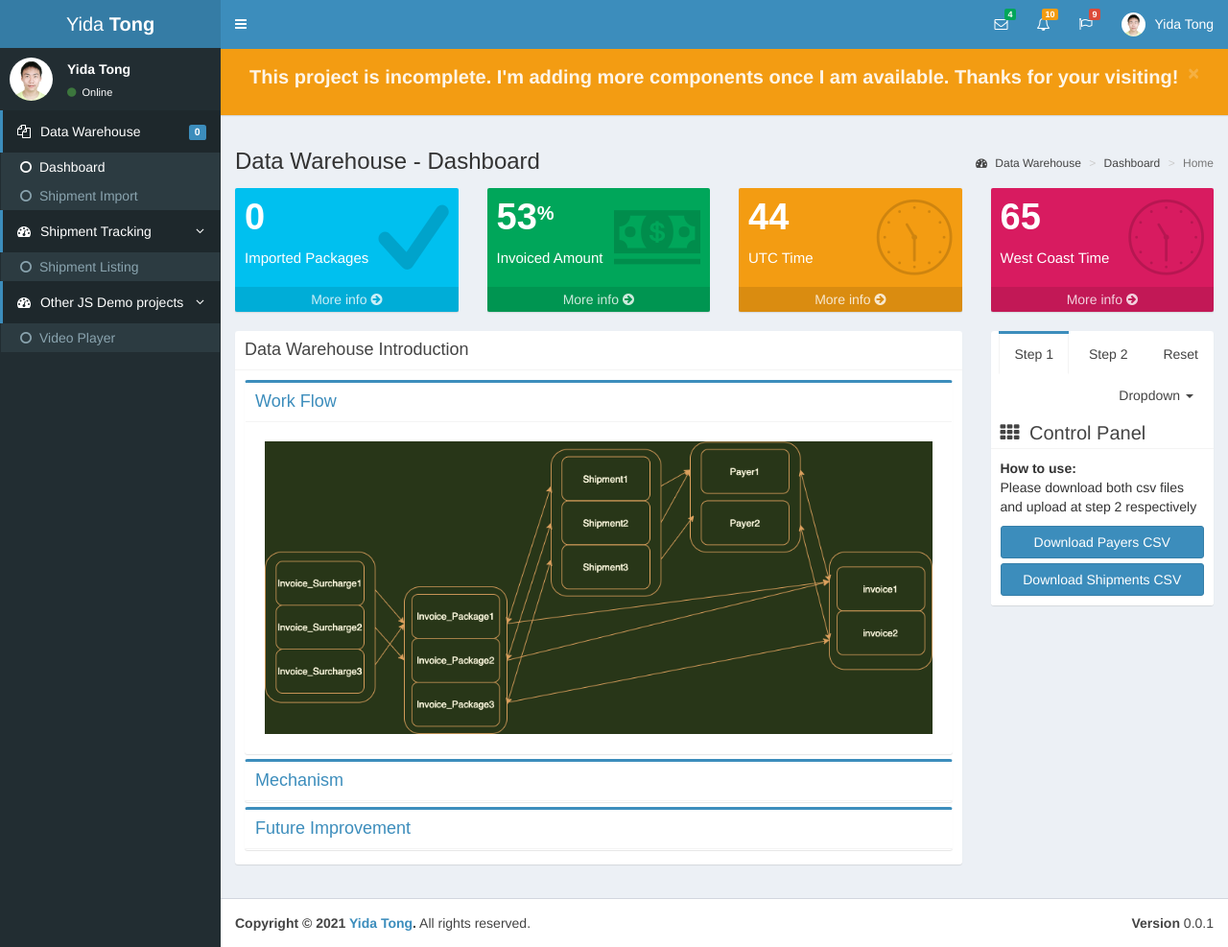
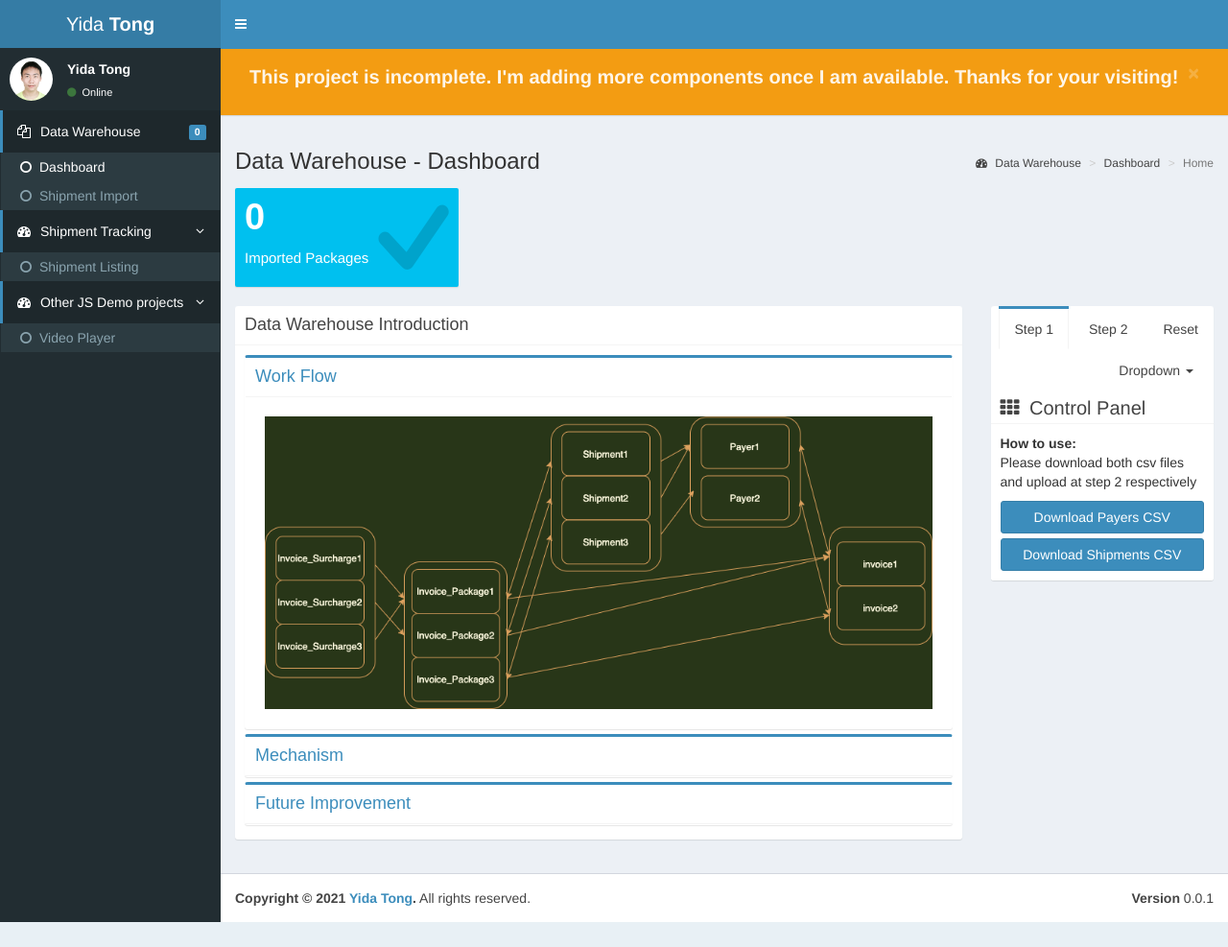
Before and after one commit to yida-tong/Django_Project_Demo, a Django app: page /data_warehouse/index/ in a window 1280 px wide. Shown: the whole page at 96% size. After the commit the page ends 961 px from the top, so only its background shows below. Run offline with Django 3.2, Linux system fonts and the light colour scheme; data that the repository does not hold is empty; some libraries are stand-ins or nearby versions; some web fonts are replaced.

Commit message:
minor modification

```diff
--- a/data_warehouse/templates/data_warehouse/dashboard.html
+++ b/data_warehouse/templates/data_warehouse/dashboard.html
@@ -39,48 +39,48 @@
           <div class="icon">
             <i class="ion ion-checkmark-round"></i>
           </div>
-          <a href="#" class="small-box-footer">More info <i class="fa fa-arrow-circle-right"></i></a>
+{#          <a href="#" class="small-box-footer">More info <i class="fa fa-arrow-circle-right"></i></a>#}
         </div>
       </div>
-      <div class="col-lg-3 col-xs-6">
-        <div class="small-box bg-green">
-          <div class="inner">
-            <h3>53<sup style="font-size: 20px">%</sup></h3>
-
-            <p>Invoiced Amount</p>
-          </div>
-          <div class="icon">
-            <i class="ion ion-cash"></i>
-          </div>
-          <a href="#" class="small-box-footer">More info <i class="fa fa-arrow-circle-right"></i></a>
-        </div>
-      </div>
-      <div class="col-lg-3 col-xs-6">
-        <div class="small-box bg-yellow">
-          <div class="inner">
-            <h3>44</h3>
-
-            <p>UTC Time</p>
-          </div>
-          <div class="icon">
-            <i class="ion ion-ios-time-outline"></i>
-          </div>
-          <a href="#" class="small-box-footer">More info <i class="fa fa-arrow-circle-right"></i></a>
-        </div>
-      </div>
-      <div class="col-lg-3 col-xs-6">
-        <div class="small-box bg-maroon">
-          <div class="inner">
-            <h3>65</h3>
-
-            <p>West Coast Time</p>
-          </div>
-          <div class="icon">
-            <i class="ion ion-ios-time-outline"></i>
-          </div>
-          <a href="#" class="small-box-footer">More info <i class="fa fa-arrow-circle-right"></i></a>
-        </div>
-      </div>
+{#      <div class="col-lg-3 col-xs-6">#}
+{#        <div class="small-box bg-green">#}
+{#          <div class="inner">#}
+{#            <h3>53<sup style="font-size: 20px">%</sup></h3>#}
+{##}
+{#            <p>Invoiced Amount</p>#}
+{#          </div>#}
+{#          <div class="icon">#}
+{#            <i class="ion ion-cash"></i>#}
+{#          </div>#}
+{#          <a href="#" class="small-box-footer">More info <i class="fa fa-arrow-circle-right"></i></a>#}
+{#        </div>#}
+{#      </div>#}
+{#      <div class="col-lg-3 col-xs-6">#}
+{#        <div class="small-box bg-yellow">#}
+{#          <div class="inner">#}
+{#            <h3>44</h3>#}
+{##}
+{#            <p>UTC Time</p>#}
+{#          </div>#}
+{#          <div class="icon">#}
+{#            <i class="ion ion-ios-time-outline"></i>#}
+{#          </div>#}
+{#          <a href="#" class="small-box-footer">More info <i class="fa fa-arrow-circle-right"></i></a>#}
+{#        </div>#}
+{#      </div>#}
+{#      <div class="col-lg-3 col-xs-6">#}
+{#        <div class="small-box bg-maroon">#}
+{#          <div class="inner">#}
+{#            <h3>65</h3>#}
+{##}
+{#            <p>West Coast Time</p>#}
+{#          </div>#}
+{#          <div class="icon">#}
+{#            <i class="ion ion-ios-time-outline"></i>#}
+{#          </div>#}
+{#          <a href="#" class="small-box-footer">More info <i class="fa fa-arrow-circle-right"></i></a>#}
+{#        </div>#}
+{#      </div>#}
     </div>
 
     <div class="row">
--- a/mysite/templates/mysite/base.html
+++ b/mysite/templates/mysite/base.html
@@ -45,104 +45,104 @@
       <div class="navbar-custom-menu">
         <ul class="nav navbar-nav">
           <!-- Messages: style can be found in dropdown.less-->
-          <li class="dropdown messages-menu">
-            <a href="#" class="dropdown-toggle" data-toggle="dropdown">
-              <i class="fa fa-envelope-o"></i>
-              <span class="label label-success">4</span>
-            </a>
-            <ul class="dropdown-menu">
-              <li class="header">You have 4 messages</li>
-              <li>
-                <!-- inner menu: contains the actual data -->
-                <ul class="menu">
-                  <li><!-- start message -->
-                    <a href="#">
-                      <div class="pull-left">
-                        <img src="{% static 'img/yida.jpg' %}" class="img-circle" alt="User Image">
-                      </div>
-                      <h4>
-                        Support Team
-                        <small><i class="fa fa-clock-o"></i> 5 mins</small>
-                      </h4>
-                      <p>Why not buy a new awesome theme?</p>
-                    </a>
-                  </li>
-                  <!-- end message -->
-                </ul>
-              </li>
-              <li class="footer"><a href="#">See All Messages</a></li>
-            </ul>
-          </li>
+{#          <li class="dropdown messages-menu">#}
+{#            <a href="#" class="dropdown-toggle" data-toggle="dropdown">#}
+{#              <i class="fa fa-envelope-o"></i>#}
+{#              <span class="label label-success">4</span>#}
+{#            </a>#}
+{#            <ul class="dropdown-menu">#}
+{#              <li class="header">You have 4 messages</li>#}
+{#              <li>#}
+{#                <!-- inner menu: contains the actual data -->#}
+{#                <ul class="menu">#}
+{#                  <li><!-- start message -->#}
+{#                    <a href="#">#}
+{#                      <div class="pull-left">#}
+{#                        <img src="{% static 'img/yida.jpg' %}" class="img-circle" alt="User Image">#}
+{#                      </div>#}
+{#                      <h4>#}
+{#                        Support Team#}
+{#                        <small><i class="fa fa-clock-o"></i> 5 mins</small>#}
+{#                      </h4>#}
+{#                      <p>Why not buy a new awesome theme?</p>#}
+{#                    </a>#}
+{#                  </li>#}
+{#                  <!-- end message -->#}
+{#                </ul>#}
+{#              </li>#}
+{#              <li class="footer"><a href="#">See All Messages</a></li>#}
+{#            </ul>#}
+{#          </li>#}
           <!-- Notifications: style can be found in dropdown.less -->
-          <li class="dropdown notifications-menu">
-            <a href="#" class="dropdown-toggle" data-toggle="dropdown">
-              <i class="fa fa-bell-o"></i>
-              <span class="label label-warning">10</span>
-            </a>
-            <ul class="dropdown-menu">
-              <li class="header">You have 10 notifications</li>
-              <li>
-                <!-- inner menu: contains the actual data -->
-                <ul class="menu">
-                  <li>
-                    <a href="#">
-                      <i class="fa fa-users text-aqua"></i> 5 new members joined today
-                    </a>
-                  </li>
-                </ul>
-              </li>
-              <li class="footer"><a href="#">View all</a></li>
-            </ul>
-          </li>
+{#          <li class="dropdown notifications-menu">#}
+{#            <a href="#" class="dropdown-toggle" data-toggle="dropdown">#}
+{#              <i class="fa fa-bell-o"></i>#}
+{#              <span class="label label-warning">10</span>#}
+{#            </a>#}
+{#            <ul class="dropdown-menu">#}
+{#              <li class="header">You have 10 notifications</li>#}
+{#              <li>#}
+{#                <!-- inner menu: contains the actual data -->#}
+{#                <ul class="menu">#}
+{#                  <li>#}
+{#                    <a href="#">#}
+{#                      <i class="fa fa-users text-aqua"></i> 5 new members joined today#}
+{#                    </a>#}
+{#                  </li>#}
+{#                </ul>#}
+{#              </li>#}
+{#              <li class="footer"><a href="#">View all</a></li>#}
+{#            </ul>#}
+{#          </li>#}
           <!-- Tasks: style can be found in dropdown.less -->
-          <li class="dropdown tasks-menu">
-            <a href="#" class="dropdown-toggle" data-toggle="dropdown">
-              <i class="fa fa-flag-o"></i>
-              <span class="label label-danger">9</span>
-            </a>
-            <ul class="dropdown-menu">
-              <li class="header">You have 9 tasks</li>
-              <li>
-                <!-- inner menu: contains the actual data -->
-                <ul class="menu">
-                  <li><!-- Task item -->
-                    <a href="#">
-                      <h3>
-                        Design some buttons
-                        <small class="pull-right">20%</small>
-                      </h3>
-                      <div class="progress xs">
-                        <div class="progress-bar progress-bar-aqua" style="width: 20%" role="progressbar"
-                             aria-valuenow="20" aria-valuemin="0" aria-valuemax="100">
-                          <span class="sr-only">20% Complete</span>
-                        </div>
-                      </div>
-                    </a>
-                  </li>
-                  <!-- end task item -->
-                </ul>
-              </li>
-              <li class="footer">
-                <a href="#">View all tasks</a>
-              </li>
-            </ul>
-          </li>
+{#          <li class="dropdown tasks-menu">#}
+{#            <a href="#" class="dropdown-toggle" data-toggle="dropdown">#}
+{#              <i class="fa fa-flag-o"></i>#}
+{#              <span class="label label-danger">9</span>#}
+{#            </a>#}
+{#            <ul class="dropdown-menu">#}
+{#              <li class="header">You have 9 tasks</li>#}
+{#              <li>#}
+{#                <!-- inner menu: contains the actual data -->#}
+{#                <ul class="menu">#}
+{#                  <li><!-- Task item -->#}
+{#                    <a href="#">#}
+{#                      <h3>#}
+{#                        Design some buttons#}
+{#                        <small class="pull-right">20%</small>#}
+{#                      </h3>#}
+{#                      <div class="progress xs">#}
+{#                        <div class="progress-bar progress-bar-aqua" style="width: 20%" role="progressbar"#}
+{#                             aria-valuenow="20" aria-valuemin="0" aria-valuemax="100">#}
+{#                          <span class="sr-only">20% Complete</span>#}
+{#                        </div>#}
+{#                      </div>#}
+{#                    </a>#}
+{#                  </li>#}
+{#                  <!-- end task item -->#}
+{#                </ul>#}
+{#              </li>#}
+{#              <li class="footer">#}
+{#                <a href="#">View all tasks</a>#}
+{#              </li>#}
+{#            </ul>#}
+{#          </li>#}
           <!-- User Account: style can be found in dropdown.less -->
-          <li class="dropdown user user-menu">
-            <a href="#" class="dropdown-toggle" data-toggle="dropdown">
-              <img src="{% static 'img/yida.jpg' %}" class="user-image" alt="User Image">
-              <span class="hidden-xs">Yida Tong</span>
-            </a>
-            <ul class="dropdown-menu">
-              <!-- User image -->
-              <li class="user-header">
-                <img src="{% static 'img/yida.jpg' %}" class="img-circle" alt="User Image">
-
-                <p>
-                  Yida Tong - Current MS CS @USC
-                  <small>Member since Aug. 2021</small>
-                </p>
-              </li>
+{#          <li class="dropdown user user-menu">#}
+{#            <a href="#" class="dropdown-toggle" data-toggle="dropdown">#}
+{#              <img src="{% static 'img/yida.jpg' %}" class="user-image" alt="User Image">#}
+{#              <span class="hidden-xs">Yida Tong</span>#}
+{#            </a>#}
+{#            <ul class="dropdown-menu">#}
+{#              <!-- User image -->#}
+{#              <li class="user-header">#}
+{#                <img src="{% static 'img/yida.jpg' %}" class="img-circle" alt="User Image">#}
+{##}
+{#                <p>#}
+{#                  Yida Tong - Current MS CS @USC#}
+{#                  <small>Member since Aug. 2021</small>#}
+{#                </p>#}
+{#              </li>#}
               <!-- Menu Body -->
 {#              <li class="user-body">#}
 {#                <div class="row">#}
@@ -158,16 +158,16 @@
 {#                </div>#}
 {#              </li>#}
               <!-- Menu Footer-->
-              <li class="user-footer">
+{#              <li class="user-footer">#}
 {#                <div class="pull-left">#}
 {#                  <a href="#" class="btn btn-default btn-flat">Profile</a>#}
 {#                </div>#}
-                <div class="pull-right">
-                  <a href="#" class="btn btn-default btn-flat">Sign out</a>
-                </div>
-              </li>
-            </ul>
-          </li>
+{#                <div class="pull-right">#}
+{#                  <a href="#" class="btn btn-default btn-flat">Sign out</a>#}
+{#                </div>#}
+{#              </li>#}
+{#            </ul>#}
+{#          </li>#}
           <!-- Control Sidebar Toggle Button -->
 {#          <li>#}
 {#            <a href="#" data-toggle="control-sidebar"><i class="fa fa-gears"></i></a>#}
```
